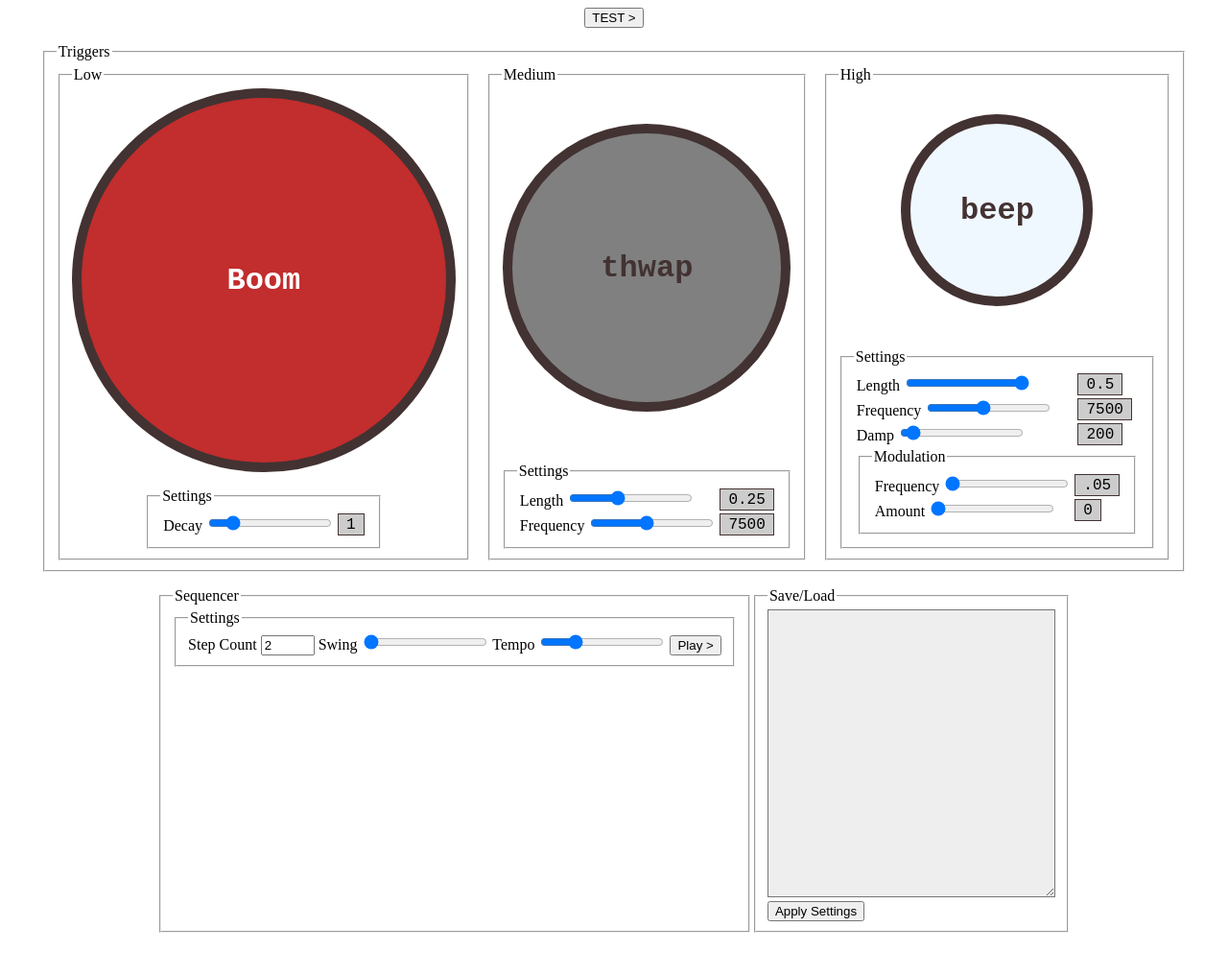
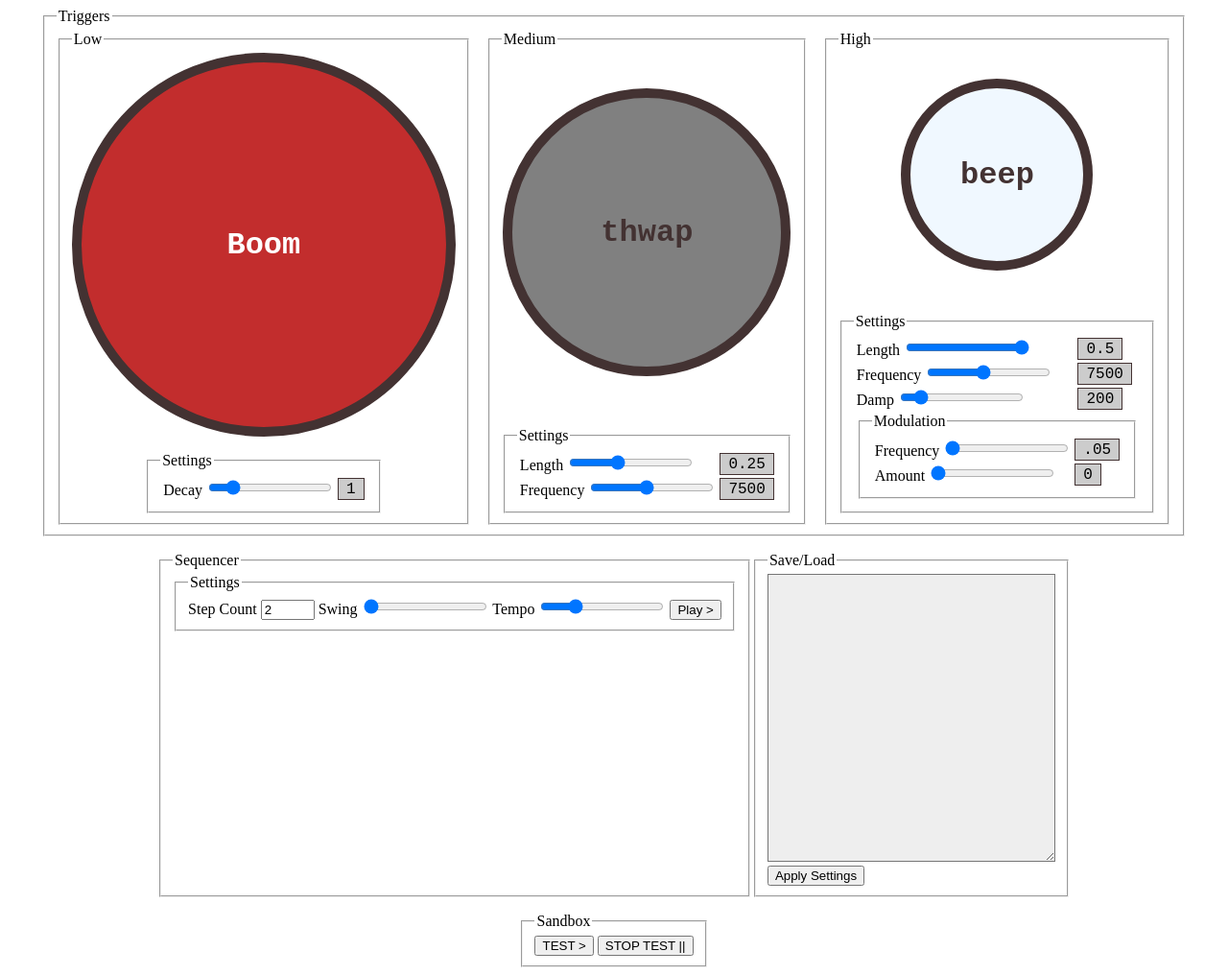
Before and after one commit to MikeiLL/pythonwaves, a Jekyll site: the page index.html, which Jekyll copies as it is, in a window 1280 px wide. Shown: the whole page at 96% size. Built offline with Jekyll 4.4.1, drawn with Linux system fonts in a browser that asks for light colours; before the commit the page ends 980 px from its top, so only the background shows below that; some of the changed lines change nothing that is shown.

Commit message:
Make the Sandbox a little more interesting.

```diff
--- a/index.html
+++ b/index.html
@@ -31,7 +31,6 @@
 
 <body>
   <main>
-    <button type="button" id="LFOTEST">TEST &gt;</button>
     <fieldset>
       <legend>Triggers</legend>
       <fieldset class="column">
@@ -127,7 +126,7 @@
                 <td>
                   <label>
                     Damp
-                    <input class=setting type="range" id="beepdamper" name="beepdamper" value="100" min="0" max="2000"
+                    <input class=setting type="range" id="beepdamper" name="beepdamper" value="100" min="0" max="800"
                       step="20">
                   </label>
                 </td>
@@ -205,6 +204,13 @@
         <textarea id="settings"></textarea><br>
         <button id=applySettings type="button">Apply Settings</button>
     </div>
+    <div>
+      <fieldset>
+        <legend>Sandbox</legend>
+        <button type="button" id="LFOTEST">TEST &gt;</button>
+        <button type="button" id="STOPTEST">STOP TEST ||</button>
+      </fieldset>
+    </div>
   </main>
 </body>
 
--- a/scripts.js
+++ b/scripts.js
@@ -115,8 +115,8 @@
   // Filter the output
   const bandpass = new BiquadFilterNode(audioCtx, {
     type: "lowpass",
-    frequency: beepFrequency.value,
-    gain: -40,
+    frequency: 300,
+    gain: 40,
   });
 
   bandpass.frequency.linearRampToValueAtTime(
@@ -173,7 +173,9 @@
     100,
     startTime + +boomlength.value
   );
-
+  // simply setting value isn't sufficient.
+  // for setTargetAtTime to work the value
+  // needs to also be set with setValueAtTime
   gainNode.gain.setValueAtTime(1, startTime);
   gainNode.gain.setTargetAtTime(0, startTime, thwapLength.value / 2);
   // Connect our graph
@@ -275,8 +277,14 @@
   }
   return settings;
 }
-
-on("click", "#LFOTEST", () => {
+const TESTOSCILLATORS = [];
+on("click", "#STOPTEST", () => {
+  TESTOSCILLATORS.forEach(o => o.stop());
+  TESTOSCILLATORS.length = 0;
+});
+on("click", "#LFOTEST", (e) => {
+  set_content(e.match, playing ? "Stop ||" : "Test >")
+  const startTime = audioCtx.currentTime;
   const TESTLFOamount = new GainNode(audioCtx, {
     gain: 10
   });
@@ -288,11 +296,20 @@
     frequency: 100,
     type: "sawtooth",
   });
+
+  TESTOSCILLATORS.push(TESTBEEPOSC);
+
+  const bandpass = new BiquadFilterNode(audioCtx, {
+    type: "lowpass",
+    frequency: 100,
+    gain: 40,
+  });
   TESTLFO.connect(TESTLFOamount);
   TESTLFOamount.connect(TESTBEEPOSC.frequency);
   const testGainNode = new GainNode(audioCtx);
-  testGainNode.gain.value = 0.3;
-  TESTBEEPOSC.connect(testGainNode).connect(audioCtx.destination)
+  testGainNode.gain.setValueAtTime(0.3, startTime);
+  testGainNode.gain.setTargetAtTime(0, startTime + 2, startTime + 4);
+  TESTBEEPOSC.connect(bandpass).connect(testGainNode).connect(audioCtx.destination)
   TESTLFO.start();
   TESTBEEPOSC.start();
 });
```
